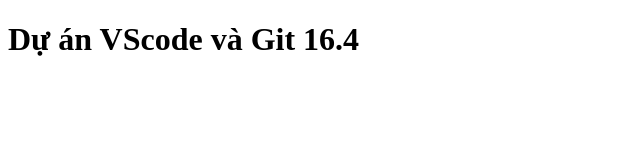
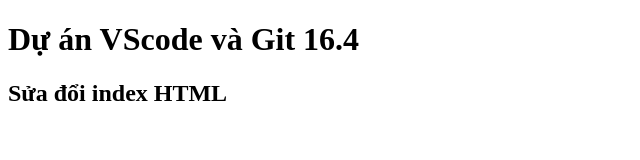
Before and after one commit to HoangVu-bot/duanbai16.4, a plain HTML site: page index.html in a window 1280 px wide. Shown: the whole page, without its empty margins (0-640 px from the left). Drawn offline with Linux system fonts and the light colour scheme.

Commit message:
sửa đổi index

```diff
--- a/index.html
+++ b/index.html
@@ -7,5 +7,6 @@
   </head>
   <body>
     <h1>Dự án VScode và Git 16.4</h1>
+    <h2>Sửa đổi index HTML</h2>
   </body>
 </html>
```
